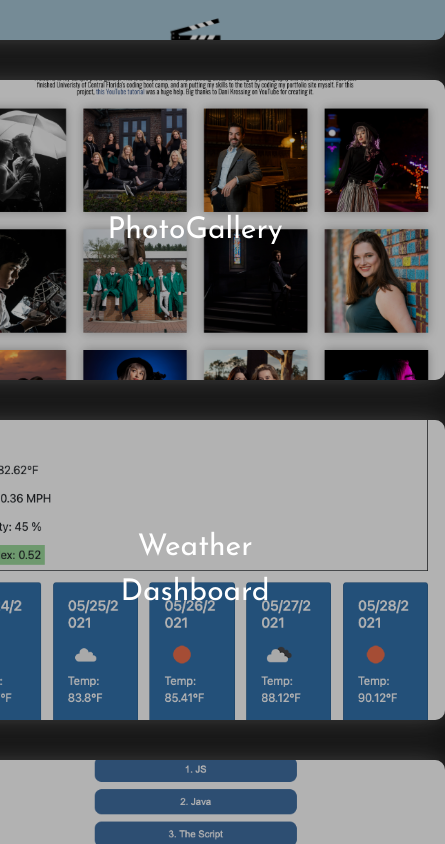
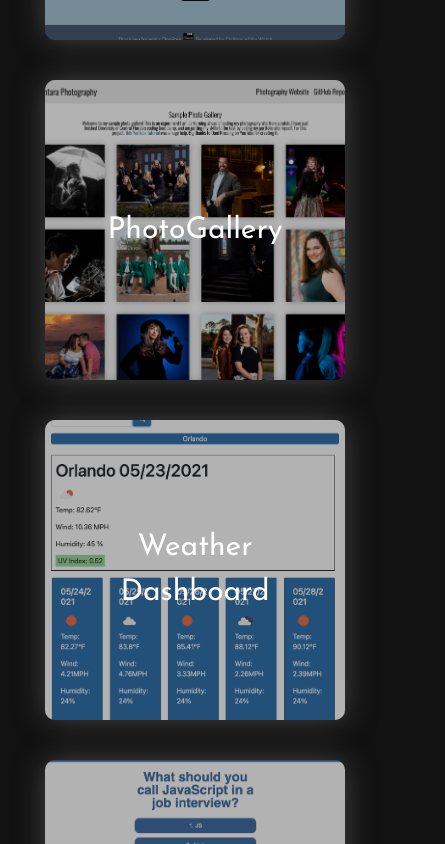
Before and after one commit to adamalcantara/alcantara_dev, a React (Create React App) app: page / in a window 390 px wide. Shown: the part 1080-1924 px from the top of the page, 445 px wide, since content can reach past the window. Built offline with nearby package versions, Linux system fonts and the light colour scheme.

Commit message:
Phone sizes updated completely

```diff
--- a/src/Components/Card/Card.css
+++ b/src/Components/Card/Card.css
@@ -200,9 +200,7 @@
 
 @media screen and (max-width: 600px) {
     .card {
-        height: 300px;
-        width: 500px;
-        border-radius: 10px !important;
+        width: 400px;
     }
 
     .overlay {
@@ -215,5 +213,18 @@
         display: flex;
         flex-direction: column;
         align-items: center;
+        margin-bottom: 40px;
     }
 }
+
+@media screen and (max-width: 410px) {
+    .card {
+        width: 300px;
+    }
+}
+
+@media screen and (max-width: 300px) {
+    .card {
+        width: 250px;
+    }
+}
```
